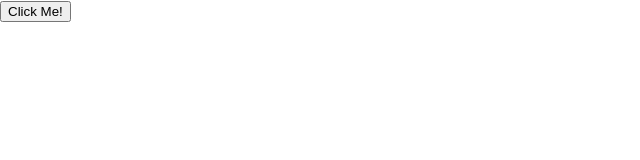
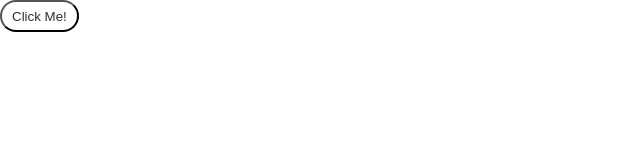
Before and after one commit to HugoFitas/git-repo, a React (Create React App) app: page / in a window 1280 px wide. Shown: the top 160 px of the page, without its empty margins (0-640 px from the left). Built offline with nearby package versions, Linux system fonts and the light colour scheme.

Commit message:
added reset.css

```diff
--- a/src/App.js
+++ b/src/App.js
@@ -1,5 +1,7 @@
 import React from "react";
 import Button from "./components/Button";
+import "./components/reset.css";
+import "./components/Button.css";
 
 function App() {
   return (
--- /dev/null
+++ b/src/components/Button.css
@@ -0,0 +1,12 @@
+*,
+*::before,
+*::after {
+  box-sizing: border-box;
+}
+
+button {
+  border-radius: 100px;
+  background-color: white;
+  color: rgb(49, 48, 48);
+  padding: 0.5em 0.75em;
+}
--- /dev/null
+++ b/src/components/reset.css
@@ -0,0 +1,129 @@
+/* http://meyerweb.com/eric/tools/css/reset/
+   v2.0 | 20110126
+   License: none (public domain)
+*/
+
+html,
+body,
+div,
+span,
+applet,
+object,
+iframe,
+h1,
+h2,
+h3,
+h4,
+h5,
+h6,
+p,
+blockquote,
+pre,
+a,
+abbr,
+acronym,
+address,
+big,
+cite,
+code,
+del,
+dfn,
+em,
+img,
+ins,
+kbd,
+q,
+s,
+samp,
+small,
+strike,
+strong,
+sub,
+sup,
+tt,
+var,
+b,
+u,
+i,
+center,
+dl,
+dt,
+dd,
+ol,
+ul,
+li,
+fieldset,
+form,
+label,
+legend,
+table,
+caption,
+tbody,
+tfoot,
+thead,
+tr,
+th,
+td,
+article,
+aside,
+canvas,
+details,
+embed,
+figure,
+figcaption,
+footer,
+header,
+hgroup,
+menu,
+nav,
+output,
+ruby,
+section,
+summary,
+time,
+mark,
+audio,
+video {
+  margin: 0;
+  padding: 0;
+  border: 0;
+  font-size: 100%;
+  font: inherit;
+  vertical-align: baseline;
+}
+/* HTML5 display-role reset for older browsers */
+article,
+aside,
+details,
+figcaption,
+figure,
+footer,
+header,
+hgroup,
+menu,
+nav,
+section {
+  display: block;
+}
+body {
+  line-height: 1;
+}
+ol,
+ul {
+  list-style: none;
+}
+blockquote,
+q {
+  quotes: none;
+}
+blockquote:before,
+blockquote:after,
+q:before,
+q:after {
+  content: "";
+  content: none;
+}
+table {
+  border-collapse: collapse;
+  border-spacing: 0;
+}
```
